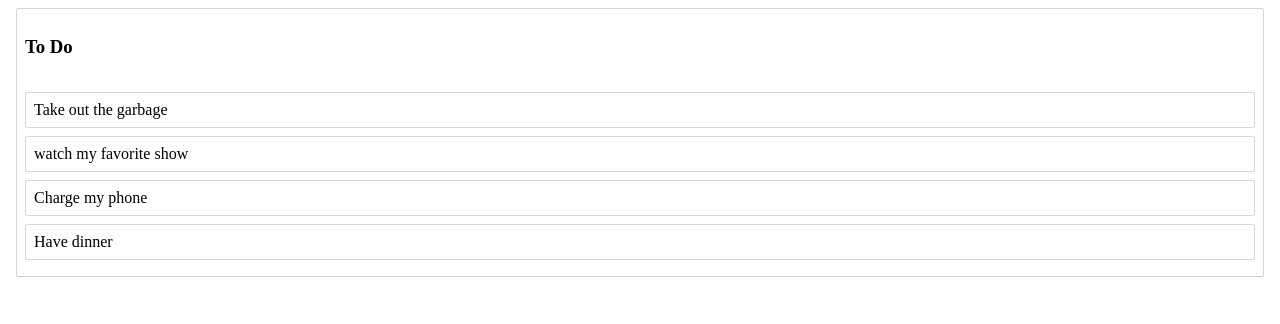
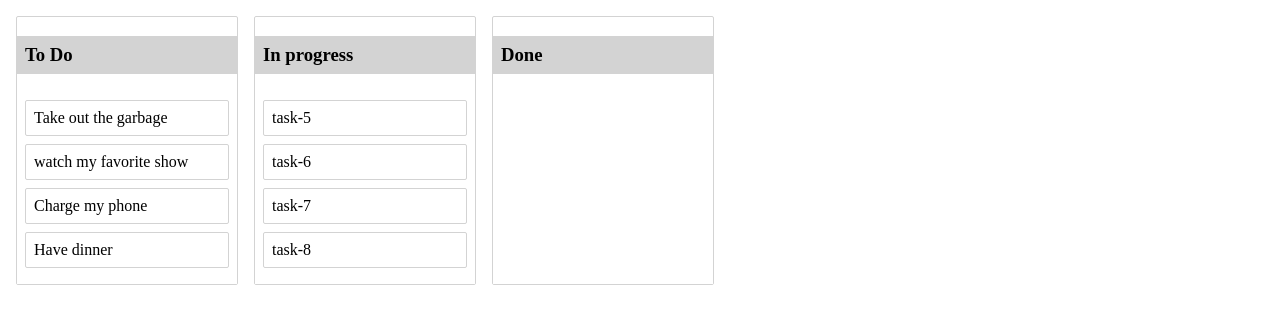
Before and after one commit to Majd-07/DoDone, a React (Create React App) app: page / in a window 1280 px wide. Shown: the top 324 px of the page. Built offline with nearby package versions, Linux system fonts and the light colour scheme.

Commit message:
Add drag and drop to another column feature

```diff
--- a/src/Column.jsx
+++ b/src/Column.jsx
@@ -6,22 +6,36 @@ const Container = styled.div`
 	margin: 8px;
 	border: 1px solid lightgrey;
 	border-radius: 2px;
+	width: 220px;
+	display: flex;
+	flex-direction: column;
 `;
 const Title = styled.h3`
 	padding: 8px;
+	background-color: lightgrey;
 `;
 
 const TaskList = styled.div`
 	padding: 8px;
+	transition: background-color 0.2s ease;
+	background-color: ${(props) => (props.isDraggingOver ? 'skyblue' : 'white')};
+	flex-grow: 1;
+	min-height: 100px;
 `;
 
 const Column = (props) => {
 	return (
 		<Container>
 			<Title>{props.column.title}</Title>
-			<Droppable droppableId={props.column.id}>
-				{(provided) => (
-					<TaskList ref={provided.innerRef} {...provided.droppableProps}>
+			<Droppable
+				droppableId={props.column.id}
+				// type={props.column.id === 'column-3' ? 'active' : 'done'}
+			>
+				{(provided, snapshot) => (
+					<TaskList
+						ref={provided.innerRef}
+						{...provided.droppableProps}
+						isDraggingOver={snapshot.isDraggingOver}>
 						{props.tasks.map((task, index) => (
 							<Task key={task.id} task={task} index={index} />
 						))}
--- a/src/Task.jsx
+++ b/src/Task.jsx
@@ -6,16 +6,17 @@ const Container = styled.div`
 	border-radius: 2px;
 	padding: 8px;
 	margin-bottom: 8px;
-	background-color: white;
+	background-color: ${(props) => (props.isDragging ? 'lightgreen' : 'white')};
 `;
 const Task = (props) => {
 	return (
 		<Draggable draggableId={props.task.id} index={props.index}>
-			{(provided) => (
+			{(provided, snapshot) => (
 				<Container
 					{...provided.draggableProps}
 					{...provided.dragHandleProps}
-					ref={provided.innerRef}>
+					ref={provided.innerRef}
+					isDragging={snapshot.isDragging}>
 					{props.task.content}
 				</Container>
 			)}
--- a/src/index.js
+++ b/src/index.js
@@ -1,10 +1,13 @@
 import React, { useState } from 'react';
 import ReactDOM from 'react-dom';
 import '@atlaskit/css-reset'; // import css library
+import styled from 'styled-components';
 import { DragDropContext } from 'react-beautiful-dnd';
 import initialData from './initial-data';
 import Column from './Column.jsx';
-
+const Container = styled.div`
+	display: flex;
+`;
 //import App from './App';
 
 const App = () => {
@@ -26,32 +29,61 @@ const App = () => {
 			return;
 		}
 
-		const column = data.columns[source.droppableId];
-		const newTaskIds = Array.from(column.taskIds);
+		const startColumn = data.columns[source.droppableId];
+		const finishColumn = data.columns[destination.droppableId];
+		if (startColumn === finishColumn) {
+			const newTaskIds = Array.from(startColumn.taskIds);
 			newTaskIds.splice(source.index, 1);
 			newTaskIds.splice(destination.index, 0, draggableId);
 
 			const newColumn = {
-			...column,
+				...startColumn,
 				taskIds: newTaskIds,
 			};
 
-		const newData = {
+			const newState = {
 				...data,
 				columns: {
 					...data.columns,
 					[newColumn.id]: newColumn,
 				},
 			};
-		setData(newData);
+			setData(newState);
+			return;
+		}
+		// Moving tasks form column to another
+		const startTaskIds = Array.from(startColumn.taskIds);
+		startTaskIds.splice(source.index, 1);
+		const newStartColumn = {
+			...startColumn,
+			taskIds: startTaskIds,
+		};
+		const finishTaskIds = Array.from(finishColumn.taskIds);
+		finishTaskIds.splice(destination.index, 0, draggableId);
+		const newFinishColumn = {
+			...finishColumn,
+			taskIds: finishTaskIds,
+		};
+		const newState = {
+			...data,
+			columns: {
+				...data.columns,
+				[newStartColumn.id]: newStartColumn,
+				[newFinishColumn.id]: newFinishColumn,
+			},
+		};
+		setData(newState);
+		return;
 	};
 	return (
 		<DragDropContext onDragEnd={onDragEnd}>
+			<Container>
 				{data.columnOrder.map((columnId) => {
 					const column = data.columns[columnId];
 					const tasks = column.taskIds.map((taskId) => data.tasks[taskId]);
 					return <Column key={column.id} column={column} tasks={tasks} />;
 				})}
+			</Container>
 		</DragDropContext>
 	);
 };
--- a/src/initial-data.js
+++ b/src/initial-data.js
@@ -4,6 +4,10 @@ const initialData = {
 		'task-2': { id: 'task-2', content: 'watch my favorite show' },
 		'task-3': { id: 'task-3', content: 'Charge my phone' },
 		'task-4': { id: 'task-4', content: 'Have dinner' },
+		'task-5': { id: 'task-5', content: 'task-5' },
+		'task-6': { id: 'task-6', content: 'task-6' },
+		'task-7': { id: 'task-7', content: 'task-7' },
+		'task-8': { id: 'task-8', content: 'task-8' },
 	},
 	columns: {
 		'column-1': {
@@ -13,10 +17,15 @@ const initialData = {
 		},
 		'column-2': {
 			id: 'column-2',
-			title: 'Doing',
-			taskIds: ['task-4', 'task-3', 'task-2', 'task-1'],
+			title: 'In progress',
+			taskIds: ['task-5', 'task-6', 'task-7', 'task-8'],
+		},
+		'column-3': {
+			id: 'column-3',
+			title: 'Done',
+			taskIds: [],
 		},
 	},
-	columnOrder: ['column-1'],
+	columnOrder: ['column-1', 'column-2', 'column-3'],
 };
 export default initialData;
```
Lines whose indentation alone changed are shown as unchanged.
